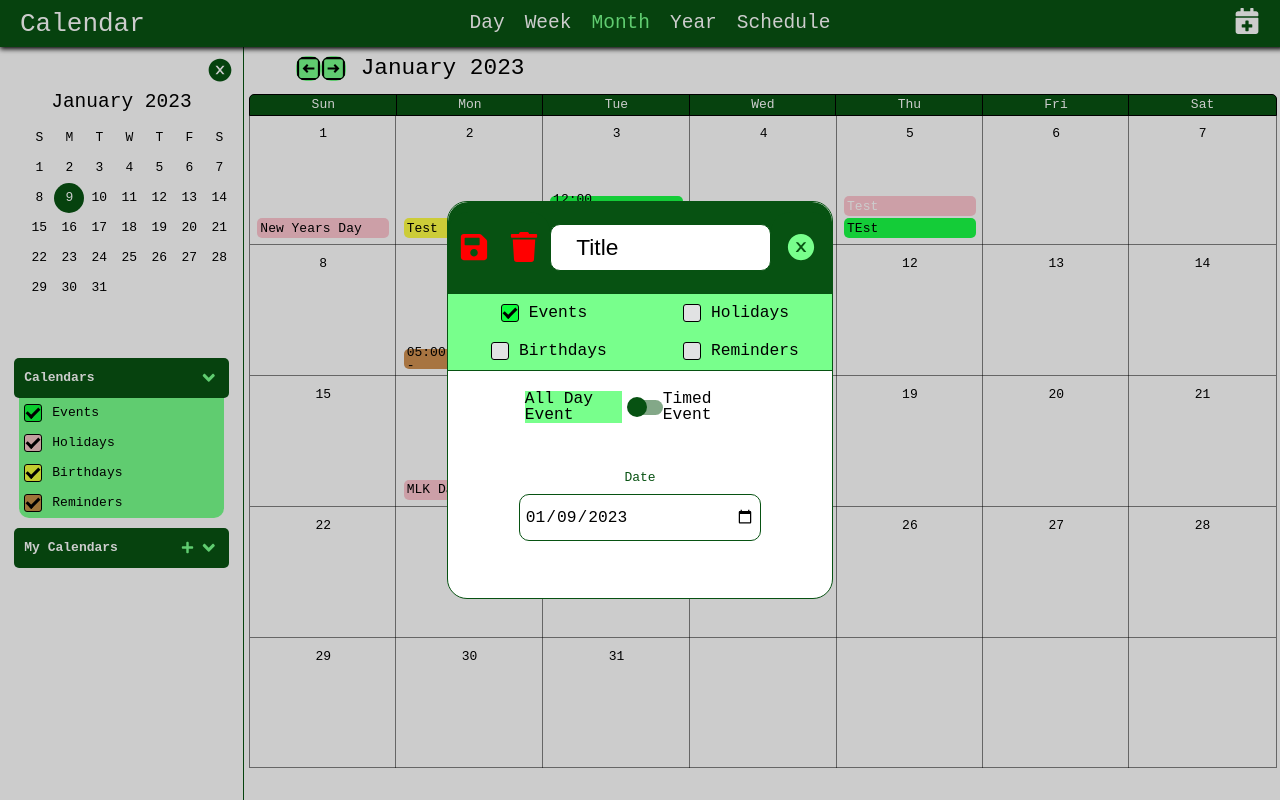
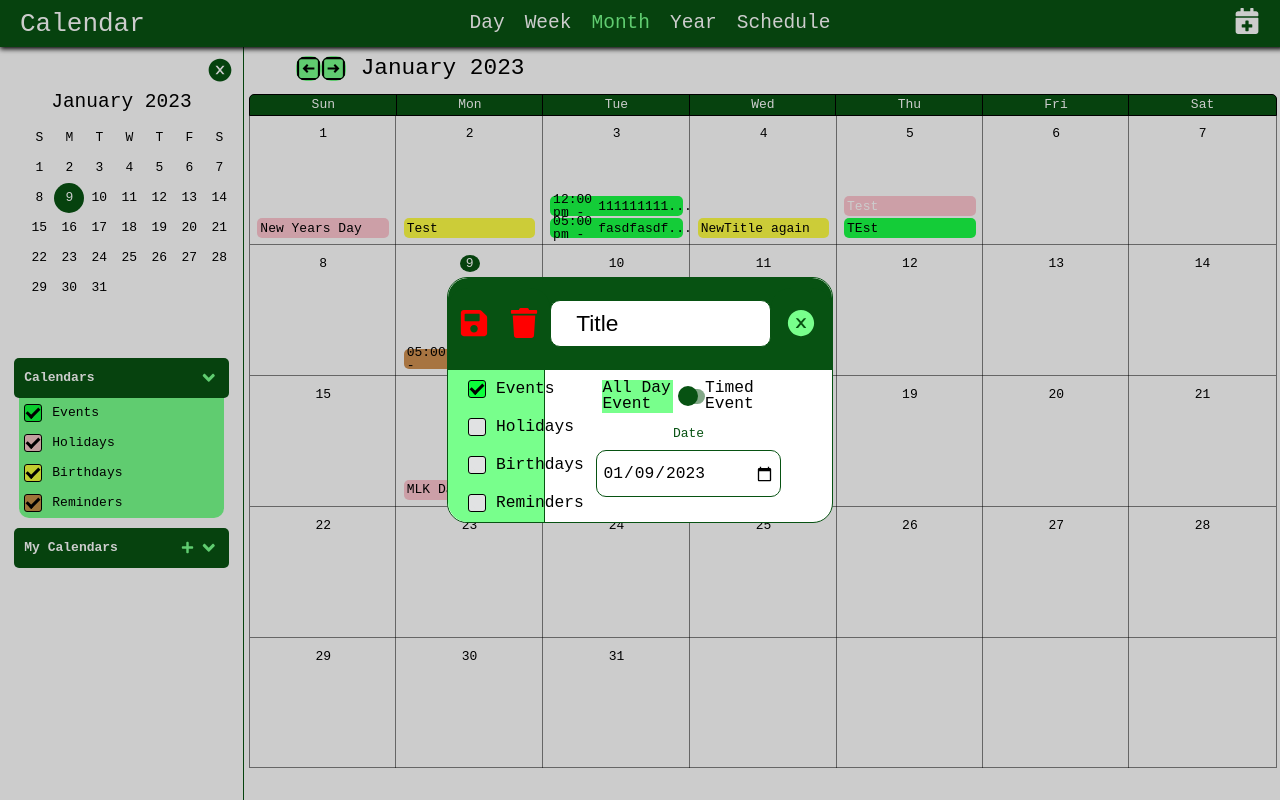
Before and after one commit to kraig-hebert/calendar, a React (Create React App) app: page / in a window 1280 px wide. Both pictures are taken after a click on the icon 1257 px from the left and 20 px from the top of the page. Built offline with nearby package versions, Linux system fonts and the light colour scheme; data requests are answered from the project's data file.

Commit message:
updated modal body styling

```diff
--- a/src/components/common/modals/eventModal/EventModal.jsx
+++ b/src/components/common/modals/eventModal/EventModal.jsx
@@ -6,6 +6,7 @@ import {
   selectEventForEditID,
   selectDefaultCalendars,
   selectDefaultCalendarTitles,
+  selectAllCalendars,
 } from '../../../../reducers/appSettings';
 import {
   saveNewEvent,
@@ -26,6 +27,7 @@ const EventModal = () => {
   const theme = useTheme();
   const eventModalOpen = useSelector(selectEventModalOpen);
   const eventForEditID = useSelector(selectEventForEditID);
+  const allCalendars = useSelector(selectAllCalendars);
   const events = useSelector(selectEvents);
   const eventForEdit = events.filter((event) => event.id === eventForEditID)[0];
   const defaultCalendarTitles = useSelector(selectDefaultCalendarTitles);
@@ -165,6 +167,7 @@ const EventModal = () => {
 
   const classes = useStyles({
     modal: setModalAnimations(),
+    modalHeight: `${allCalendars.length * 38}px`,
     dateInputs: setDateInputAnimations(),
   });
 
@@ -234,10 +237,12 @@ const EventModal = () => {
             />
           </div>
         </div>
+        <div className={classes.modelBody}>
           <EventCalendars
             selectedCalendar={selectedCalendar}
             setSelectedCalendar={setSelectedCalendar}
           />
+          <div className={classes.dateContent}>
             <SwitchSelectors
               selectedSwitch={selectedSwitch}
               setSelectedSwitch={setSelectedSwitch}
@@ -284,6 +289,8 @@ const EventModal = () => {
             </div>
           </div>
         </div>
+      </div>
+    </div>
   );
 };
 
--- a/src/components/common/modals/eventModal/eventCalendars/styles.js
+++ b/src/components/common/modals/eventModal/eventCalendars/styles.js
@@ -4,11 +4,13 @@ export const useStyles = createUseStyles((theme) => ({
   calendarRow: {
     display: 'flex',
     flexWrap: 'wrap',
-    justifyContent: 'space-around',
-    width: '100%',
+    justifyContent: 'flex-start',
+    width: '25%',
+    height: '100%',
     marginBottom: '10px',
     backgroundColor: theme.secondary.main,
-    borderBottom: '1px solid ' + theme.primary.main,
+    borderBottomLeftRadius: '20px',
+    borderRight: '1px solid ' + theme.primary.main,
     '& div': {
       margin: '10px',
     },
--- a/src/components/common/modals/eventModal/styles.js
+++ b/src/components/common/modals/eventModal/styles.js
@@ -102,6 +102,18 @@ export const useStyles = createUseStyles((theme) => ({
       color: theme.dark.main,
     },
   },
+  modelBody: (props) => ({
+    display: 'flex',
+    width: '100%',
+    height: props.modalHeight,
+  }),
+  dateContent: {
+    display: 'flex',
+    flexDirection: 'column',
+    justifyContent: 'center',
+    alignItems: 'center',
+    width: '100%',
+  },
   timeContainer: {
     display: 'flex',
     width: '100%',
```
Lines whose indentation alone changed are shown as unchanged.
